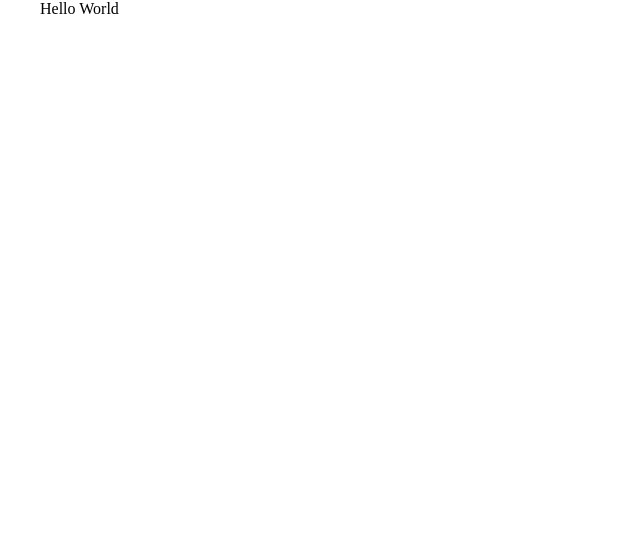
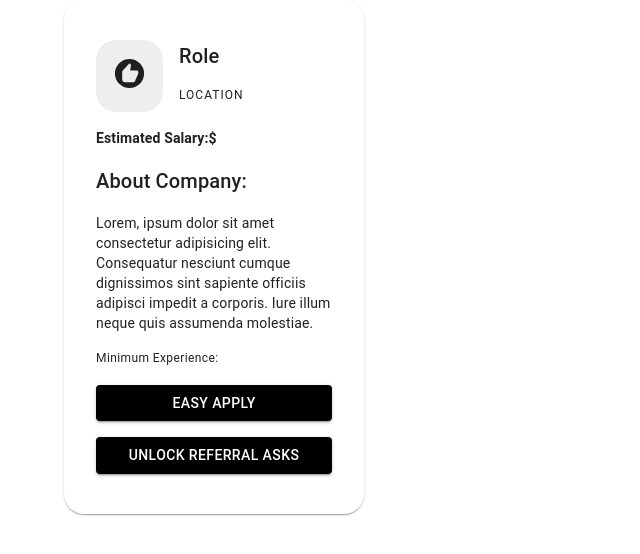
Before and after one commit to YashwanthKothakota9/WeekdayCandidatePlatform, a React (Vite) app: page / in a window 1280 px wide. Shown: the top 554 px of the page, without its empty margins (0-640 px from the left). Built offline with nearby package versions, Linux system fonts and the light colour scheme.

Commit message:
Add Basic card component

```diff
--- a/package.json
+++ b/package.json
@@ -12,6 +12,7 @@
   "dependencies": {
     "@emotion/react": "^11.11.4",
     "@emotion/styled": "^11.11.5",
+    "@fontsource/roboto": "^5.0.13",
     "@mui/icons-material": "^5.15.16",
     "@mui/material": "^5.15.16",
     "react": "^18.2.0",
--- a/src/App.tsx
+++ b/src/App.tsx
@@ -1,7 +1,13 @@
+import { Container } from '@mui/material';
 import './App.css';
+import BasicCard from './components/BasicCard';
 
 function App() {
-  return <div>Hello World</div>;
+  return (
+    <Container>
+      <BasicCard />
+    </Container>
+  );
 }
 
 export default App;
--- /dev/null
+++ b/src/components/BasicCard.tsx
@@ -0,0 +1,76 @@
+import { Box, Button, Card, CardContent, Typography } from '@mui/material';
+import RecommendIcon from '@mui/icons-material/Recommend';
+import { grey } from '@mui/material/colors';
+
+const BasicCard = () => {
+  return (
+    <Card
+      sx={{
+        maxWidth: 300,
+        p: 2,
+        borderRadius: 5,
+      }}
+    >
+      <CardContent>
+        <Box sx={{ mt: 1, display: 'flex', gap: 2 }}>
+          <Box sx={{ backgroundColor: grey[200], p: 2, borderRadius: 5 }}>
+            <RecommendIcon sx={{ width: 35, height: 35 }} />
+          </Box>
+
+          <Box sx={{ display: 'flex', flexDirection: 'column', gap: 1 }}>
+            <Typography variant="h6">Role</Typography>
+            <Typography variant="overline" display="block">
+              Location
+            </Typography>
+          </Box>
+        </Box>
+        <Typography sx={{ mt: 2, fontWeight: 'bold' }} fontSize={14}>
+          Estimated Salary:$
+        </Typography>
+        <Typography sx={{ mt: 2 }} variant="h6">
+          About Company:{' '}
+        </Typography>
+        <Typography sx={{ mt: 2 }} variant="body2">
+          Lorem, ipsum dolor sit amet consectetur adipisicing elit. Consequatur
+          nesciunt cumque dignissimos sint sapiente officiis adipisci impedit a
+          corporis. Iure illum neque quis assumenda molestiae.
+        </Typography>
+        <Typography sx={{ mt: 2 }} variant="caption" display="block">
+          Minimum Experience:{' '}
+        </Typography>
+        <Button
+          sx={{
+            mt: 2,
+            width: '100%',
+            backgroundColor: '#000',
+            color: '#fff',
+            '&:hover': {
+              backgroundColor: 'rgba(0,0,0,0.7)',
+            },
+          }}
+          variant="contained"
+          href=""
+        >
+          Easy Apply
+        </Button>
+        <Button
+          sx={{
+            mt: 2,
+            width: '100%',
+            backgroundColor: '#000',
+            color: '#fff',
+            '&:hover': {
+              backgroundColor: 'rgba(0,0,0,0.7)',
+            },
+          }}
+          variant="contained"
+          href=""
+        >
+          Unlock Referral asks
+        </Button>
+      </CardContent>
+    </Card>
+  );
+};
+
+export default BasicCard;
--- a/src/index.css
+++ b/src/index.css
@@ -5,9 +5,3 @@
   margin: 0;
   box-sizing: border-box;
 }
-
-body {
-  background-color: #fff;
-  width: 1200px;
-  margin: 0 auto;
-}
```
Also changed, not shown: 1 other file (tests, documents, lock files or other folders).
